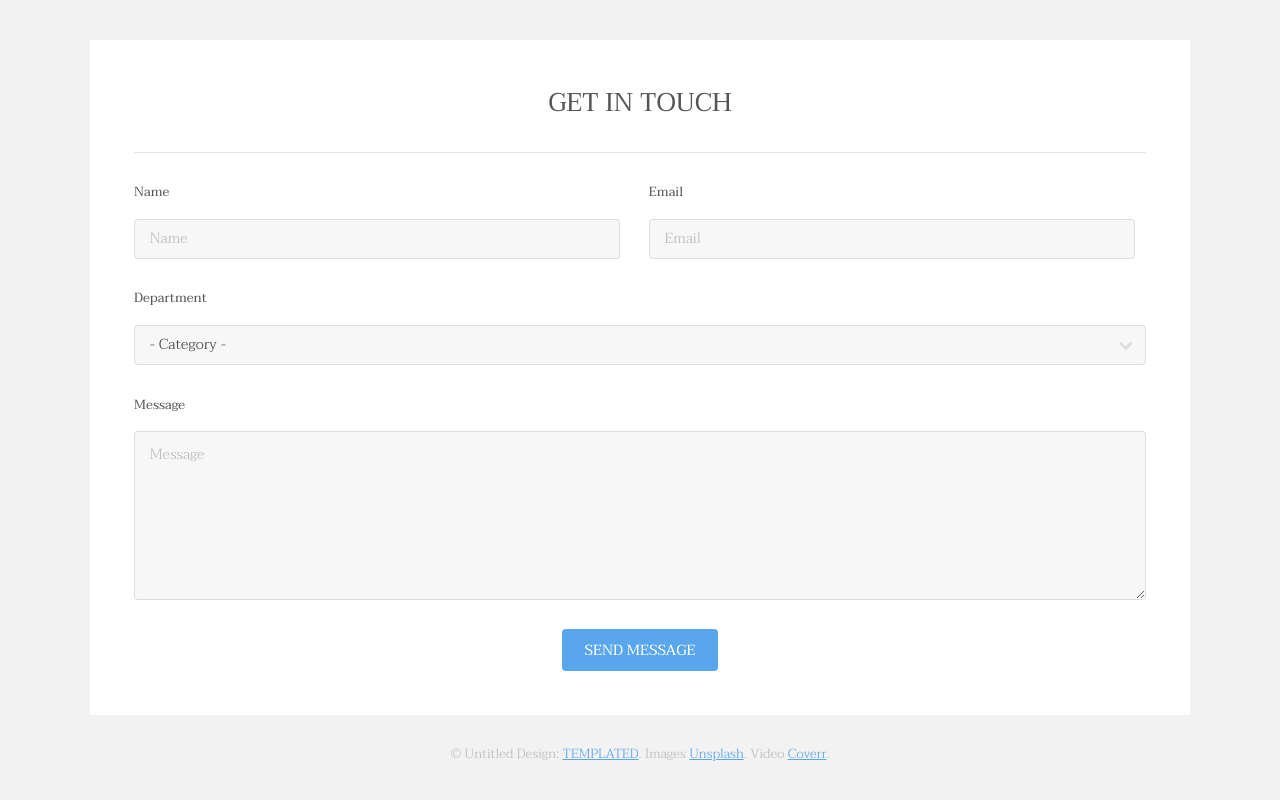
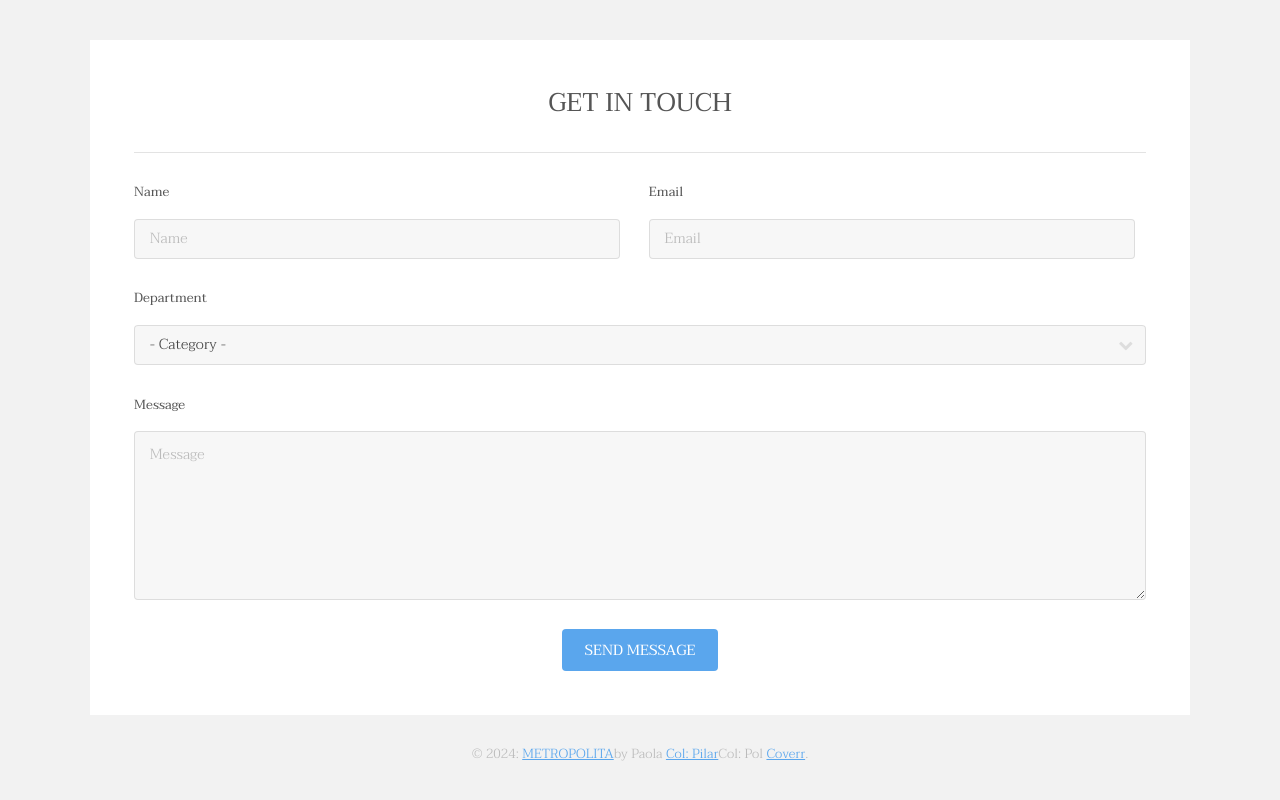
Before and after one commit to lipaodam/04_REP_METROPOLITA, a plain HTML site: page index.html in a window 1280 px wide. Shown: the part 3231-4031 px from the top of the page. Drawn offline with Linux system fonts and the light colour scheme.

Commit message:
cambios en el pie de página por PAOLA

```diff
--- a/index.html
+++ b/index.html
@@ -194,7 +194,7 @@
 						</div>
 					</section>
 					<div class="copyright">
-						&copy; Untitled Design: <a href="https://templated.co/">TEMPLATED</a>. Images <a href="https://unsplash.com/">Unsplash</a>. Video <a href="http://coverr.co/">Coverr</a>.
+						&copy; 2024:  <a href="https://templated.co/">METROPOLITA</a>by Paola <a href="https://unsplash.com/">Col: Pilar</a>Col: Pol <a href="http://coverr.co/">Coverr</a>.
 					</div>
 				</div>
 			</footer>
```
